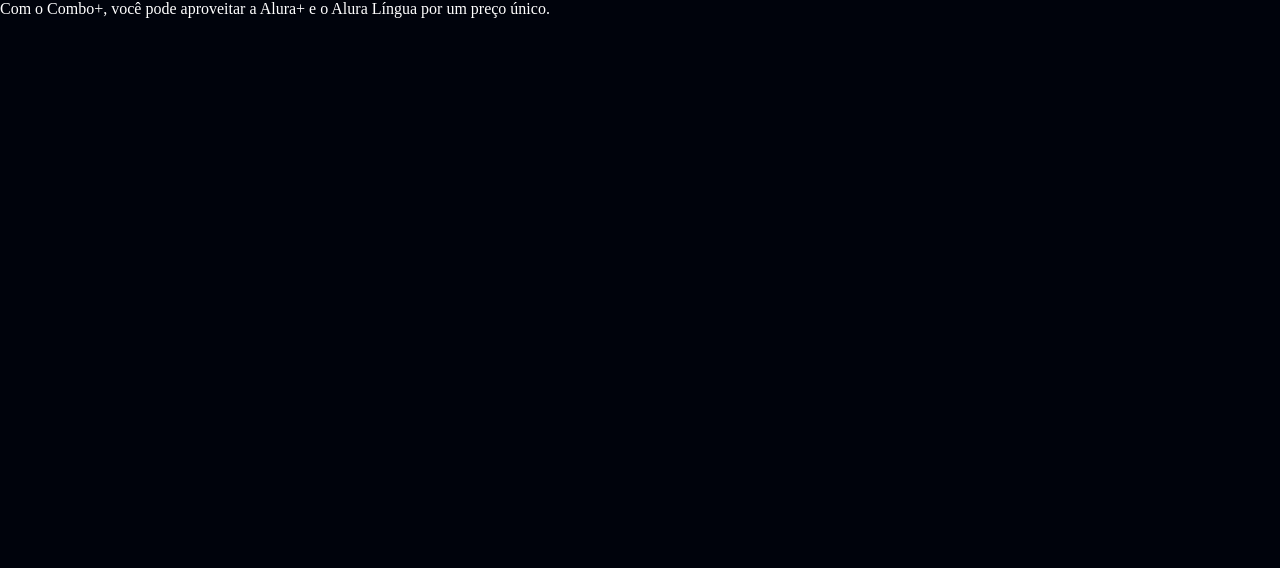
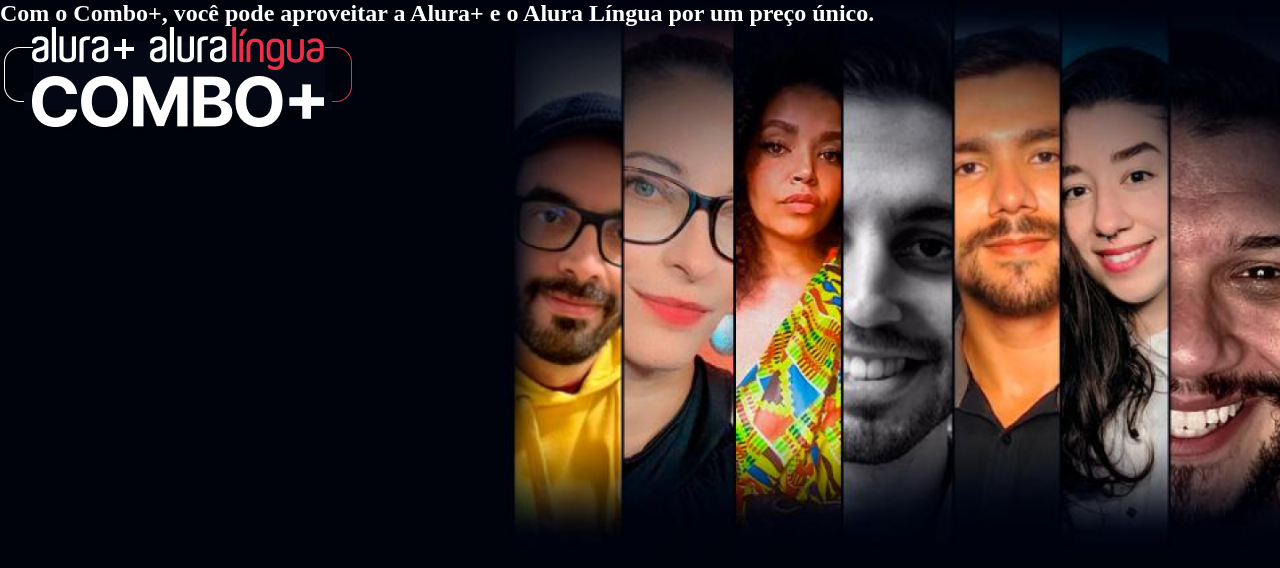
Before and after one commit to alexandrejs777/Alura-Plus, a plain HTML site: page index.html in a window 1280 px wide. Drawn offline with Linux system fonts and the light colour scheme.

Commit message:
Inserindo imagens

```diff
--- a/index.html
+++ b/index.html
@@ -9,6 +9,9 @@
     <link rel="stylesheet" href="/styles.css">
 </head>
 <body>
-    Com o Combo+, você pode aproveitar a Alura+ e o Alura Língua por um preço único.
+    <section class="container principal">
+        <h1>Com o Combo+, você pode aproveitar a Alura+ e o Alura Língua por um preço único.</h1>
+        <img src="/assets/img/Combo.png" alt="O combo plus é a junção do Alura Plus e o Alura língua">
+    </section>
 </body>
 </html>
--- a/styles.css
+++ b/styles.css
@@ -15,3 +15,13 @@ body {
     padding: 0;
     box-sizing: border-box;
 }
+
+.principal {
+    background-image: url("/assets/img/Background.png");
+    background-repeat: no-repeat;
+    background-size: contain;
+}
+
+.container {
+    height: 100vh;
+}
```
